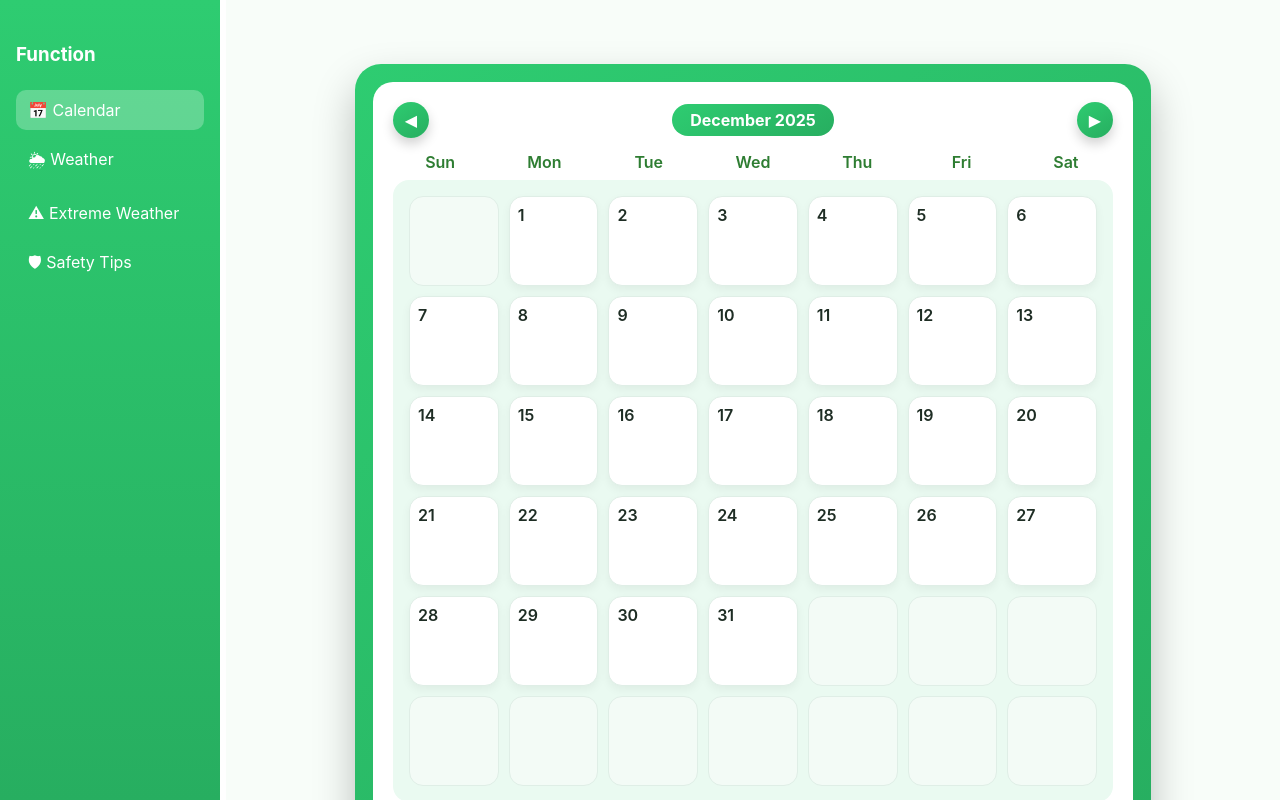
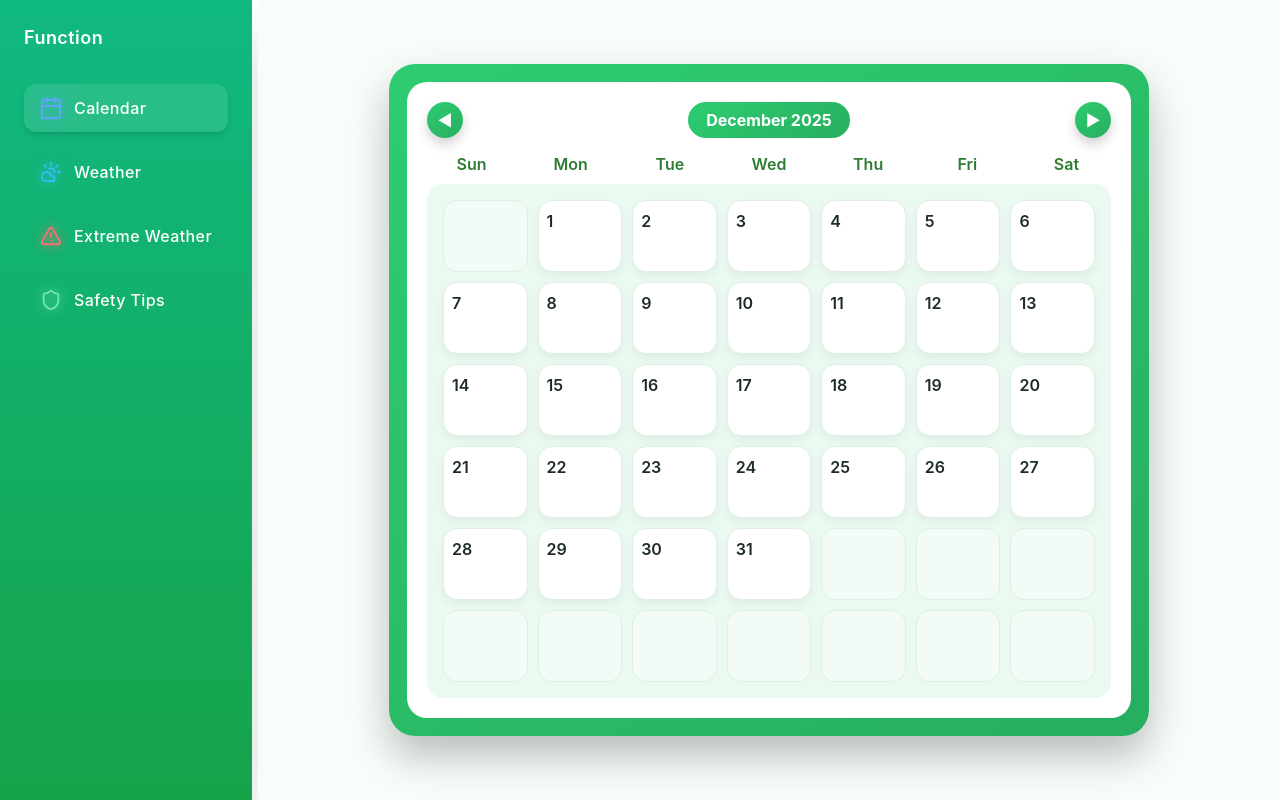
Before and after one commit to JeremySun0731/Calendar-frontend, a React (Create React App) app: page / in a window 1280 px wide. Built offline with nearby package versions, Linux system fonts and the light colour scheme.

Commit message:
fix and finish polish

```diff
--- /dev/null
+++ b/postcss.config.js
@@ -0,0 +1,6 @@
+module.exports = {
+  plugins: {
+    tailwindcss: {},
+    autoprefixer: {},
+  },
+}
--- a/src/App.js
+++ b/src/App.js
@@ -1,51 +1,28 @@
-import { useState } from "react";
+import { BrowserRouter, Routes, Route } from "react-router-dom";
 import SideBar from "./components/layout/SideBar";
 import CalendarPage from "./pages/CalendarPage";
 
-export default function App() {
-  // State for current page and sidebar width
-  const [currentPage, setCurrentPage] = useState("calendar");
-  const [sidebarWidth, setSidebarWidth] = useState(220);
-  // Function to render the selected page
-  const renderPage = () => {
-    switch (currentPage) {
-      case "calendar":
-        return <CalendarPage />;
-      case "weather":
-        return <div>Weather Page (Coming Soon)</div>;
-      case "extreme":
-        return <div>Extreme Weather Page</div>;
-      case "tips":
-        return <div>Safety Tips Page</div>;
-      default:
-        return null;
-    }
-  };
-  // Main layout
+function Layout() {
   return (
-    <div
-      style={{
-        display: "flex",
-        height: "100vh",
-      }}
-    >
-      <SideBar
-        width={sidebarWidth}
-        onResize={setSidebarWidth}
-        current={currentPage}
-        onSelect={setCurrentPage}
-      />
+    <div className="flex h-screen">
+      <SideBar />
 
-      <div
-        style={{
-          flex: 1,
-          padding: 24,
-          overflow: "auto",
-          background: "#f8fdf9",
-        }}
-      >
-        {renderPage()}
+      <div className="flex-1 p-6 overflow-auto bg-[#f8fdf9]">
+        <Routes>
+          <Route path="/" element={<CalendarPage />} />
+          <Route path="/weather" element={<div>Weather Page</div>} />
+          <Route path="/extreme" element={<div>Extreme Weather Page</div>} />
+          <Route path="/tips" element={<div>Safety Tips Page</div>} />
+        </Routes>
       </div>
     </div>
   );
 }
+
+export default function App() {
+  return (
+    <BrowserRouter>
+      <Layout />
+    </BrowserRouter>
+  );
+}
--- a/src/components/layout/SideBar.jsx
+++ b/src/components/layout/SideBar.jsx
@@ -1,23 +1,27 @@
-export default function SideBar({ width, onResize, current, onSelect }) {
+import { Link, useLocation } from "react-router-dom";
+import { Calendar, CloudSun, AlertTriangle, Shield } from "lucide-react";
+
+export default function SideBar({ width, onResize }) {
+  const location = useLocation();
+
   const items = [
-    { key: "calendar", label: "📅 Calendar" },
-    { key: "weather", label: "🌦 Weather" },
-    { key: "extreme", label: "⚠ Extreme Weather" },
-    { key: "tips", label: "🛡 Safety Tips" },
+    { path: "/", label: "Calendar", icon: Calendar, color: "blue" },
+    { path: "/weather", label: "Weather", icon: CloudSun, color: "sky" },
+    { path: "/extreme", label: "Extreme Weather", icon: AlertTriangle, color: "red" },
+    { path: "/tips", label: "Safety Tips", icon: Shield, color: "green" },
   ];
 
   const startDrag = (e) => {
-    // Initial positions
     const startX = e.clientX;
     const startWidth = width;
-    // Mouse move handler
+
     const onMouseMove = (moveEvent) => {
       const newWidth = startWidth + (moveEvent.clientX - startX);
       if (newWidth >= 160 && newWidth <= 360) {
         onResize(newWidth);
       }
     };
-    // Mouse up handler
+
     const onMouseUp = () => {
       document.removeEventListener("mousemove", onMouseMove);
       document.removeEventListener("mouseup", onMouseUp);
@@ -26,48 +30,66 @@ export default function SideBar({ width, onResize, current, onSelect }) {
     document.addEventListener("mousemove", onMouseMove);
     document.addEventListener("mouseup", onMouseUp);
   };
-  // Render sidebar
+
   return (
     <div style={{ display: "flex", height: "100%" }}>
       {/* Sidebar */}
       <div
-        style={{
-          width,
-          background: "linear-gradient(180deg, #2ecc71, #27ae60)",
-          color: "#fff",
-          padding: "24px 16px",
-          boxSizing: "border-box",
-        }}
+        style={{ width }}
+        className="bg-gradient-to-b from-emerald-500 to-green-600 text-white p-6 shadow-2xl"
       >
-        <h3 style={{ marginBottom: 24 }}>Function</h3>
+        <h3 className="mb-8 text-lg font-semibold tracking-wide">
+          Function
+        </h3>
 
-        {items.map((item) => (
-          <div
-            key={item.key}
-            onClick={() => onSelect(item.key)}
-            style={{
-              padding: "10px 12px",
-              marginBottom: 8,
-              borderRadius: 10,
-              cursor: "pointer",
-              background:
-                current === item.key
-                  ? "rgba(255,255,255,0.25)"
-                  : "transparent",
-            }}
-          >
-            {item.label}
-          </div>
-        ))}
+        <div className="space-y-4">
+          {items.map((item) => {
+            const Icon = item.icon;
+            const isActive = location.pathname === item.path;
+
+            return (
+              <Link
+                key={item.path}
+                to={item.path}
+               className={`
+                  flex items-center gap-3 px-4 py-3 rounded-xl
+                  transition-all duration-300 group
+                   transform
+              ${
+                 isActive
+                 ? "bg-white/10 shadow-md"
+                  : "hover:bg-white/5 hover:-translate-y-1 hover:shadow-lg"
+           }
+`}
+              >
+                <Icon
+                  size={22}
+                  className={`
+                    transition-all duration-500
+                    neon-${item.color}
+                    ${
+                      isActive
+                        ? "neon-active scale-110"
+                        : "group-hover:scale-110"
+                    }
+                  `}
+                />
+                <span className="font-medium tracking-wide">
+                  {item.label}
+                </span>
+              </Link>
+            );
+          })}
+        </div>
       </div>
 
-        {/* Resize Handle */}
+      {/* Resize Handle */}
       <div
         onMouseDown={startDrag}
         style={{
           width: 6,
           cursor: "ew-resize",
-          background: "rgba(0,0,0,0)",
+          background: "transparent",
         }}
       />
     </div>
--- a/src/index.css
+++ b/src/index.css
@@ -1,3 +1,6 @@
+@tailwind base;
+@tailwind components;
+@tailwind utilities;
 body {
   margin: 0;
   font-family: -apple-system, BlinkMacSystemFont, 'Segoe UI', 'Roboto', 'Oxygen',
@@ -11,3 +14,47 @@ code {
   font-family: source-code-pro, Menlo, Monaco, Consolas, 'Courier New',
     monospace;
 }
+/* ========================= */
+/* ===== Neon Glow Effect ==== */
+/* ========================= */
+
+@keyframes neonPulse {
+  0% {
+    filter: drop-shadow(0 0 3px currentColor);
+  }
+  50% {
+    filter: drop-shadow(0 0 12px currentColor);
+  }
+  100% {
+    filter: drop-shadow(0 0 3px currentColor);
+  }
+}
+
+/* 常态轻微呼吸光 */
+
+.neon-blue {
+  color: #60a5fa;
+  animation: neonPulse 3s ease-in-out infinite;
+}
+
+.neon-sky {
+  color: #38bdf8;
+  animation: neonPulse 3s ease-in-out infinite;
+}
+
+.neon-red {
+  color: #f87171;
+  animation: neonPulse 3s ease-in-out infinite;
+}
+
+.neon-green {
+  color: #6ee7b7;
+  animation: neonPulse 3s ease-in-out infinite;
+}
+
+/* 激活时加强发光 */
+
+.neon-active {
+  animation: neonPulse 1.5s ease-in-out infinite;
+  filter: drop-shadow(0 0 18px currentColor);
+}
--- /dev/null
+++ b/tailwind.config.js
@@ -0,0 +1,11 @@
+/** @type {import('tailwindcss').Config} */
+module.exports = {
+  content: [
+    "./index.html",
+    "./src/**/*.{js,jsx,ts,tsx}",
+  ],
+  theme: {
+    extend: {},
+  },
+  plugins: [],
+}
```
Also changed, not shown: package.json (+7 -0 lines), 1 other file (tests, documents, lock files or other folders).
